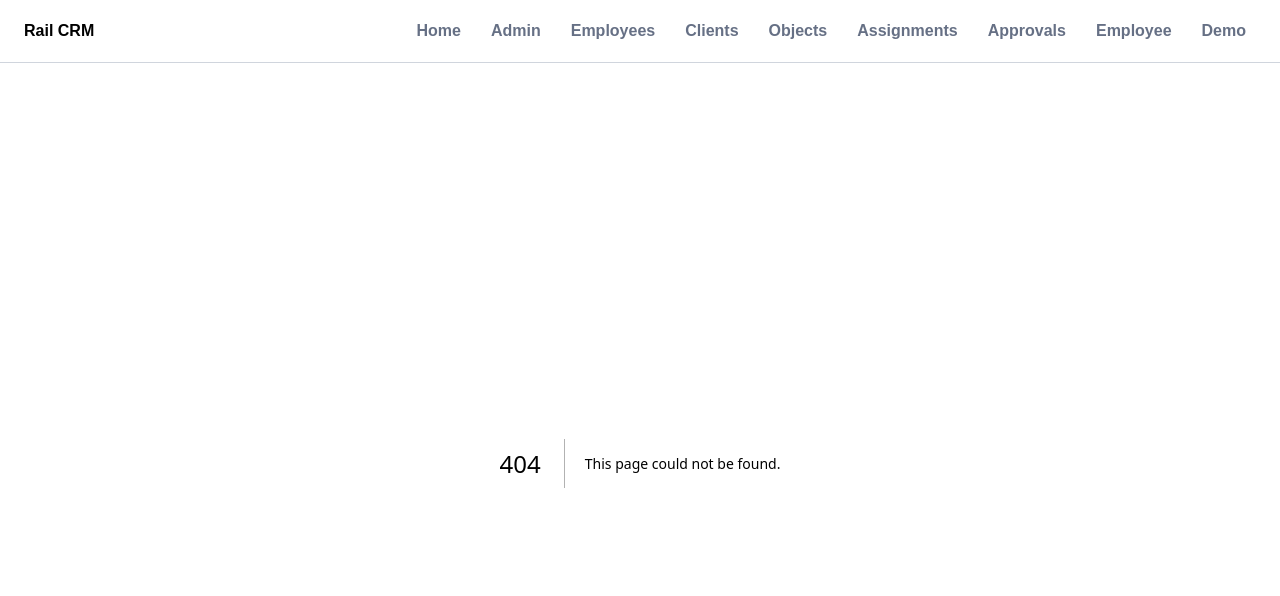
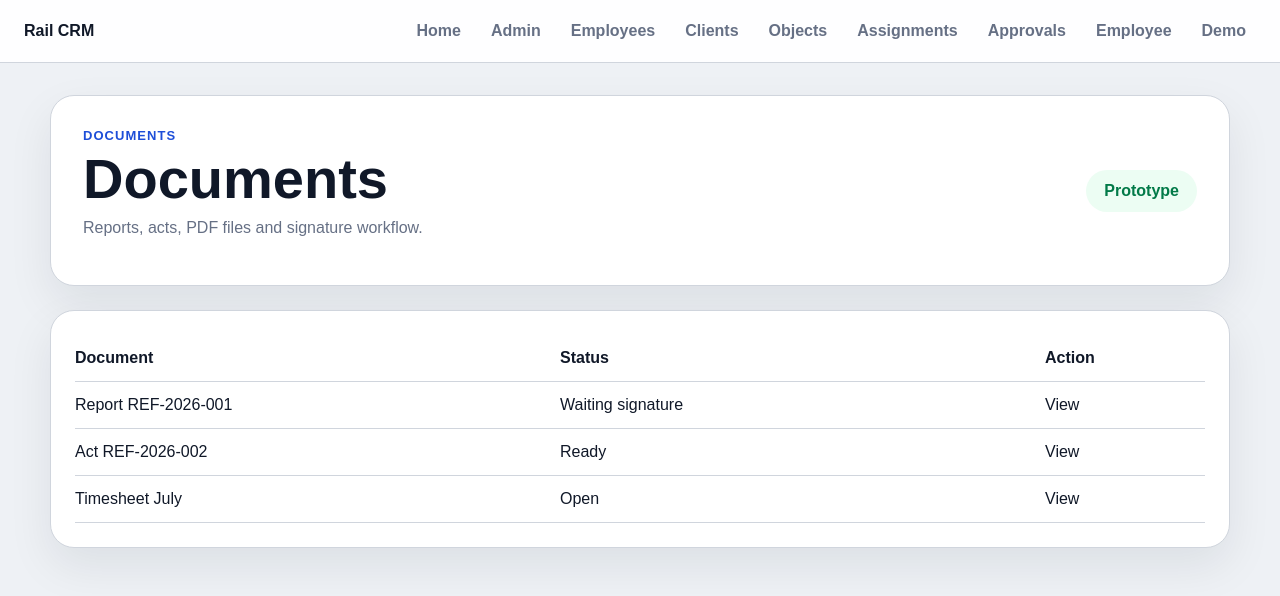
Before and after one commit to Webartdp/rail-crm-platform, a Next.js app in the folder frontend/: page /documents in a window 1280 px wide. Before the commit this address had no page. Shown: the top 596 px of the page. Built offline with nearby package versions, Linux system fonts and the light colour scheme.

Commit message:
Add documents page prototype

```diff
--- /dev/null
+++ b/frontend/app/documents/page.tsx
@@ -0,0 +1,31 @@
+const rows = [
+  ['Report REF-2026-001', 'Waiting signature'],
+  ['Act REF-2026-002', 'Ready'],
+  ['Timesheet July', 'Open'],
+];
+
+export default function DocumentsPage() {
+  return (
+    <main className="page-shell">
+      <section className="hero-card">
+        <div>
+          <p className="eyebrow">Documents</p>
+          <h1>Documents</h1>
+          <p className="hero-text">Reports, acts, PDF files and signature workflow.</p>
+        </div>
+        <div className="status-pill">Prototype</div>
+      </section>
+
+      <section className="panel">
+        <div className="table-row"><strong>Document</strong><strong>Status</strong><strong>Action</strong></div>
+        {rows.map(([name, status]) => (
+          <div className="table-row" key={name}>
+            <span>{name}</span>
+            <span>{status}</span>
+            <span>View</span>
+          </div>
+        ))}
+      </section>
+    </main>
+  );
+}
```
